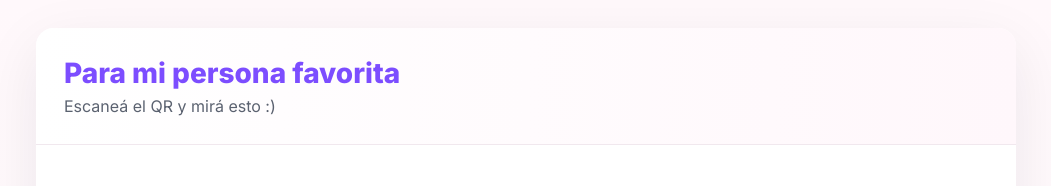
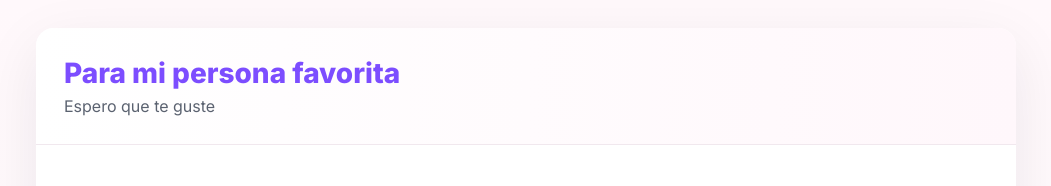
Before and after one commit to alber317/Alemi.github.io, a plain HTML site: page index.html in a window 1280 px wide. Shown: the top 186 px of the page, without its empty margins (114-1165 px from the left). Drawn offline with Linux system fonts and the light colour scheme.

Commit message:
Update index.html

```diff
--- a/index.html
+++ b/index.html
@@ -159,7 +159,7 @@
   <div class="site" id="site">
     <header>
       <h1 id="pageTitle">Para mi persona favorita</h1>
-      <p class="subtitle" id="pageSub">Escaneá el QR y mirá esto :)</p>
+      <p class="subtitle" id="pageSub">Espero que te guste</p>
     </header>
 
     <main id="mainContent">
```
